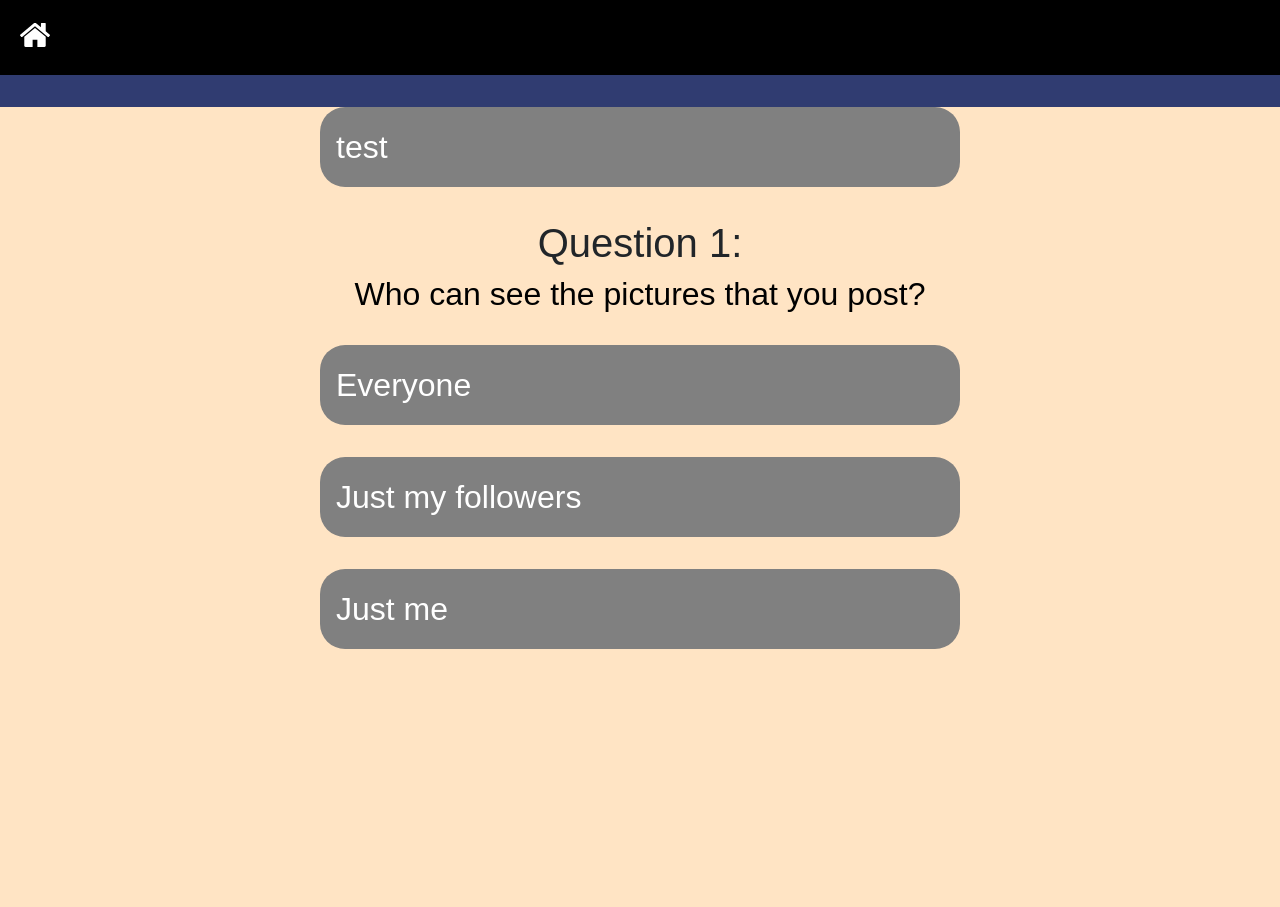
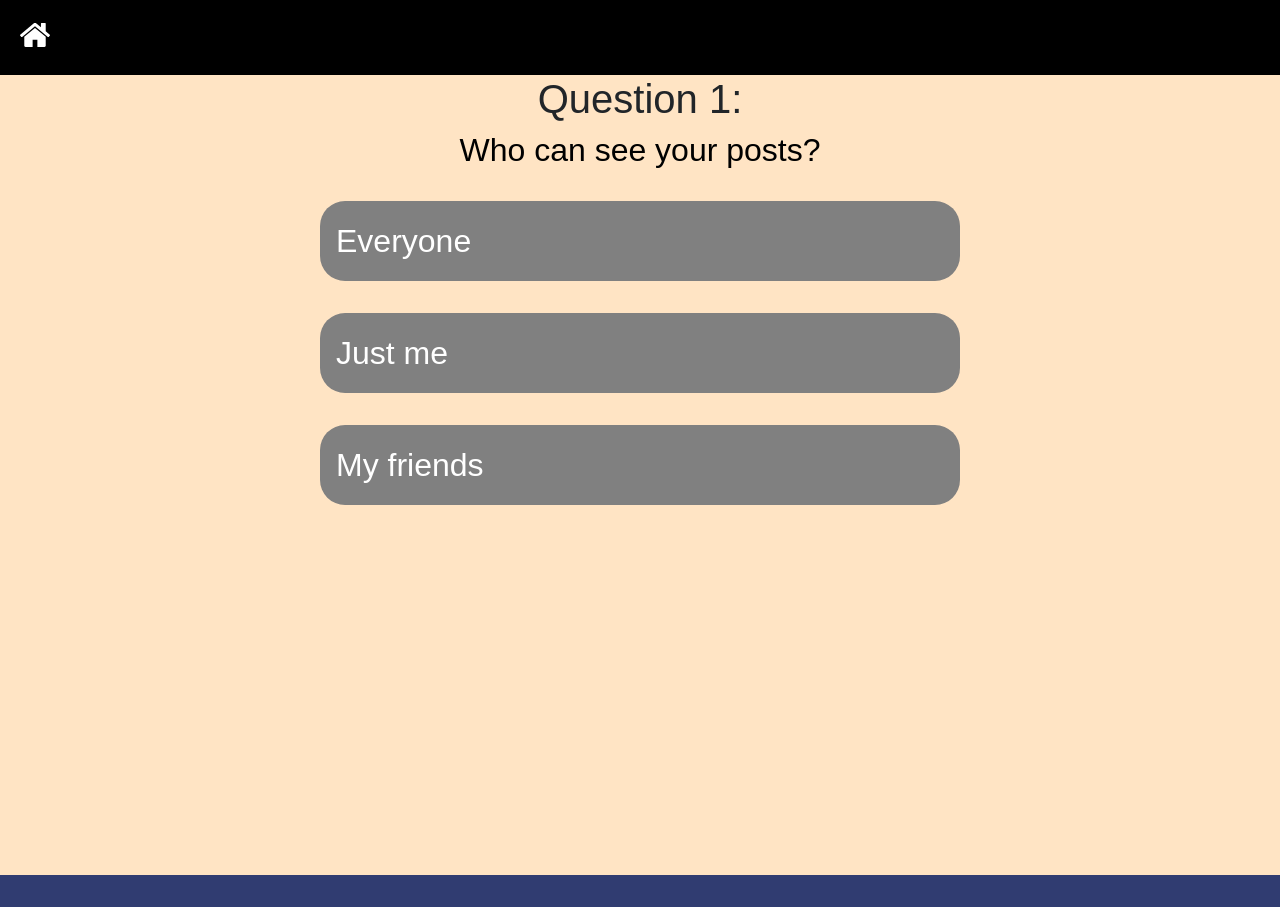
Before and after one commit to kylegoodwin/Privacy-Pal-Capstone-2019, a React (Create React App) app in the folder mobile-app/mobile-app/: page /#/response/1 in a window 1280 px wide. After the commit the page ends 875 px from the top, so only its background shows below. Built offline with nearby package versions, Linux system fonts and the light colour scheme.

Commit message:
Quiz via props now working

```diff
--- a/mobile-app/mobile-app/src/App.css
+++ b/mobile-app/mobile-app/src/App.css
@@ -144,3 +144,21 @@ h2,a,a:hover{
   border-radius: 10px;
   border: 2px solid black;
 }
+
+
+.quiz-answer-body button{
+  background-color: wheat;
+  font-size: 1em;
+  padding: 1em;
+  margin: 1em;
+}
+
+.quiz-answer-body div{
+  background-color: white;
+  padding: 1em;
+  margin: 1em;
+}
+
+.quiz-answer-body span{
+  font-size: 2em;
+}
--- a/mobile-app/mobile-app/src/discuss/DiscussPage.js
+++ b/mobile-app/mobile-app/src/discuss/DiscussPage.js
@@ -18,12 +18,15 @@ export class DiscussPage extends Component {
   whatContentToDisplay = (displayItem) => {
 
     if( displayItem.type == "question" ){
-      return <Quiz buttonFunction={this.buttonFunction} ></Quiz>;
+      return <Quiz question={displayItem.question} buttonFunction={this.buttonFunction} ></Quiz>;
     }
 
     if( displayItem.type == "response"){
       return <Discuss buttonFunction={this.buttonFunction} prompt={displayItem.prompt}></Discuss>;
     }
+
+    //add in photo type of quiz
+
 
   }
 
--- a/mobile-app/mobile-app/src/discuss/Quiz.js
+++ b/mobile-app/mobile-app/src/discuss/Quiz.js
@@ -2,29 +2,75 @@ import React, { Component } from 'react';
 
 export class Quiz extends Component {
 
-    render() {
-        let answers = ["Everyone","Just my followers","Just me"];
+  constructor(props) {
+    super(props);
+
+    this.state = {
+      hasAnswered: false,
+      correctAnswer: false
+    }
+
+
+  }
+
+  hasAnswered = () => {
+    this.setState({
+      hasAnswered: true
+    })
+  }
+
+  handleAnswer = (answer) => {
+
+    if( answer === this.props.question.correctIndex){
+      this.setState({
+        correctAnswer: true
+      })
+    }
+
+
+  }
+
+  render = () => {
+    let answers = this.props.question.answers;
+
+    let display;
+
+    if (!this.state.hasAnswered) {
+      display = <Question hasAnswered={this.hasAnswered} handleAnswer={this.handleAnswer} prompt={this.props.question.prompt} answers={answers} answer={this.props.question.correctIndex}> </Question>;
+    } else {
+      display = <Answer correctAnswer={this.state.correctAnswer} question={this.props.question} buttonFunction={this.props.buttonFunction}></Answer>
+    }
+
     return (
       <div className="quiz-body">
-    <Question buttonFunction={this.props.buttonFunction} question="Who can see the pictures that you post?" answers={answers} answer={0}> </Question>
+        {display}
       </div>)
   }
 }
 
 export class Question extends Component {
 
+  handleAnswer = (event) => {
+
+    this.props.hasAnswered();
+    this.props.handleAnswer(event.target.id);
+
+  }
+
   render() {
 
-    let answers = this.props.answers.map( (question) => {
-        return(<div><span>{question}</span> </div>)
+    let questionIndex = -1;
+
+    let answers = this.props.answers.map((question) => {
+      questionIndex++;
+      return (<div id={questionIndex} onClick={this.handleAnswer}>{question}</div>)
     })
 
 
     return (
       <div className="question-body">
-      <div onClick={this.props.buttonFunction} > test </div>
         <h1> Question 1:</h1>
-      <h2>{this.props.question}</h2>
+        <h2>{this.props.prompt}</h2>
         {answers}
 
       </div>
@@ -35,10 +81,23 @@ export class Question extends Component {
 
 class Answer extends Component {
 
-    render(){
-        return(
+  render() {
+
+    let display;
+
+    if( this.props.correctAnswer){
+      display = this.props.question.correctText;
+    }else{
+      display = this.props.question.wrongText;
+    }
+
+
+    return (
+      <div className="quiz-answer-body">
         <div>
           <span> You are wrong!  You must also consider that the people who have access to you content can store it and send it any where they please.</span>
+        </div>
+        <button onClick={this.props.buttonFunction} > Next Question </button>
       </div>
     )
   }
--- a/mobile-app/mobile-app/src/discuss/content.js
+++ b/mobile-app/mobile-app/src/discuss/content.js
@@ -1,4 +1,17 @@
 export const Content = [
-    { type:"question" }, { type:"response", prompt:"This is a test." }, { type:"question" }, { type:"response", prompt:"Second test prompt. Real question should go here!" }
+    { type:"question", question: { prompt: "Who can see your posts?",
+     answers:["Everyone","Just me","My friends"],
+      correctIndex: 0,
+       correctText: "Nice answer. Always rememeber that people can save and reshare your content!",
+        wrongText: "Nope! Remember, people can reshare your stuff, and its not nessisarily private."
+    }},
+
+        { type:"response", prompt:"This is a test." },
+        { type:"question", question: { prompt: "Who can see your posts?",
+        answers:["Everyone","Just me","My friends"],
+         correctIndex: 0,
+          correctText: "Nice answer. Always rememeber that people can save and reshare your content!",
+           wrongText: "Nope! Remember, people can reshare your stuff, and its not nessisarily private."
+       }}
 
 ]
```
Lines whose indentation alone changed are shown as unchanged.
